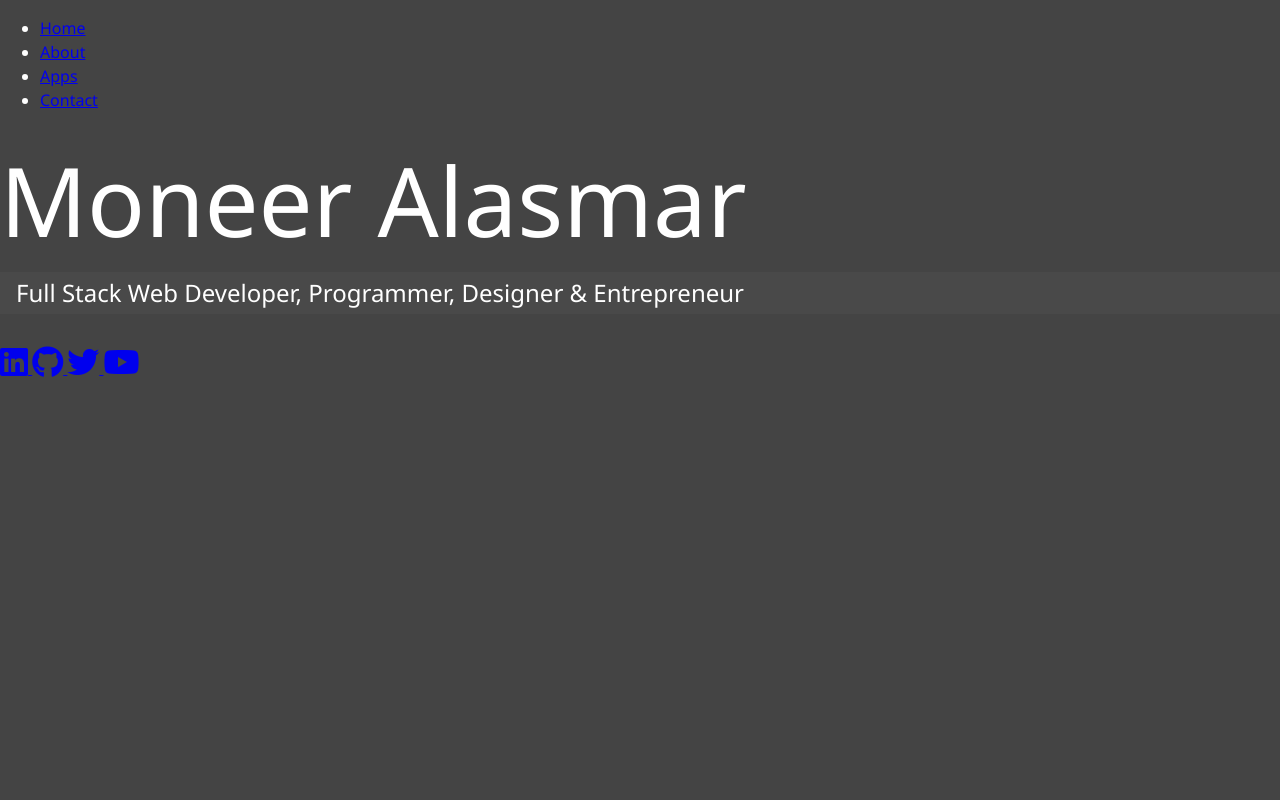
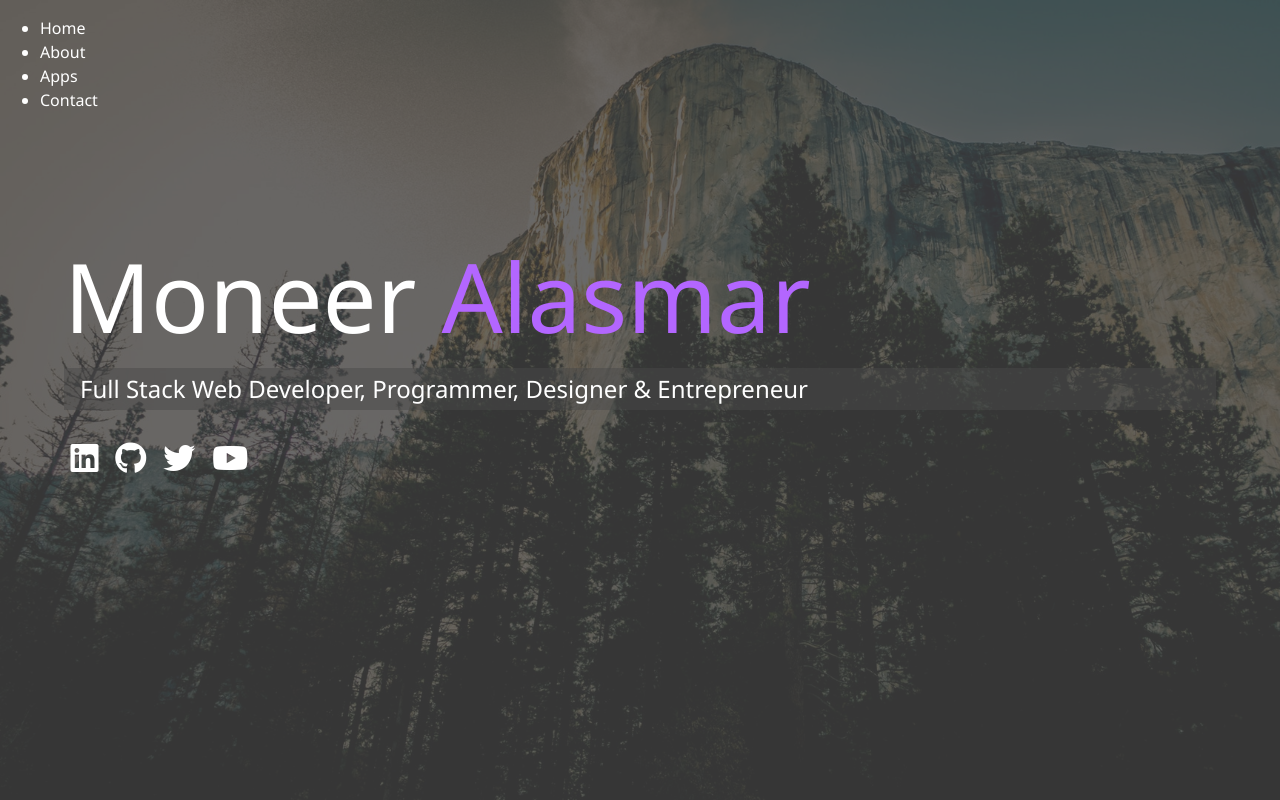
Before and after one commit to moneer-alasmar/MoneerAlasmarPortfolio, a website: page dist/index.html in a window 1280 px wide. Drawn offline with Linux system fonts and the light colour scheme.

Commit message:
further styling completed

```diff
--- /dev/null
+++ b/scss/_config.scss
@@ -0,0 +1,30 @@
+$primary-color: #444;
+$secondary-color: #b366ff;
+$show-home-image: true;
+$home-image: url(../img/background.jpeg);
+$background-opacity: 0.8;
+
+@mixin easeOut {
+  transition: all 0.5s ease-out;
+}
+
+@mixin background {
+  @if $show-home-image {
+    &#bg-img {
+      background: $home-image;
+      background-attachment: fixed;
+      background-size: cover;
+
+      &:after {
+        content:'';
+        position: absolute;
+        top: 0;
+        right: 0;
+        width: 100%;
+        height: 100%;
+        background: rgba($primary-color, $background-opacity);
+        z-index: -1;
+      }
+    }
+  }
+}
--- a/scss/main.scss
+++ b/scss/main.scss
@@ -1,4 +1,4 @@
-$primary-color: #444;
+@import 'config';
 
 * {
   box-sizing: border-box;
@@ -6,6 +6,7 @@ $primary-color: #444;
 
 // MAIN STYLING
 body {
+  @include background;
   background: $primary-color;
   color: #fff;
   height: 100%;
@@ -14,7 +15,7 @@ body {
   line-height: 1.5;
 }
 
-// HEADING
+// H TAGS
 h1, h2, h3 {
   margin: 0;
   font-weight: 400;
@@ -26,6 +27,51 @@ h1, h2, h3 {
   &.sm-heading {
     margin-bottom: 2rem;
     padding: 0.2rem 1rem;
-    background: lighten($primary-color, 2);
+    background: rgba(lighten($primary-color, 2), 0.5);
   }
 }
+
+// LINKS
+a {
+  color: #fff;
+  text-decoration: none;
+}
+
+// HEADER
+header {
+  position: fixed;
+  z-index: 2;
+  width: 100%;
+}
+
+.text-secondary {
+  color: $secondary-color;
+}
+
+// MAIN
+main {
+  padding: 4rem;
+  height: 100%;
+
+  .icons {
+    margin-top: 1rem;
+
+    a {
+      padding: 0.4rem;
+
+      &:hover {
+        color: $secondary-color;
+
+        // ICON SECONDARY COLOR FADE IN EFFECT
+        @include easeOut;
+      }
+    }
+  }
+
+  &#home {
+    overflow: hidden;
+    h1 {
+      margin-top: 20vh;
+    }
+  }
+}
```
Also changed, not shown: dist/css/main.css, dist/img/background.jpeg (added), dist/img/portrait.jpg (added), dist/img/portrait_small.jpg (added), dist/img/projects/project1.jpg (added), dist/img/projects/project2.jpg (added), dist/img/projects/project3.jpg (added), dist/img/projects/project4.jpg (added), dist/img/projects/project5.jpg (added), dist/index.html, 1 other file.
